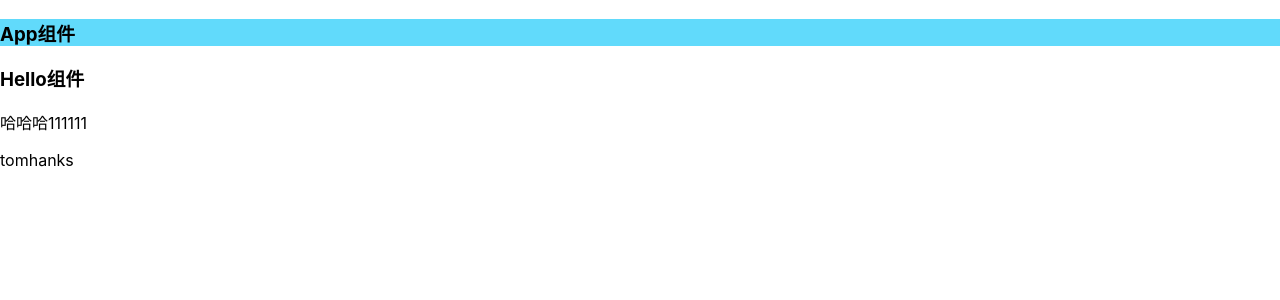
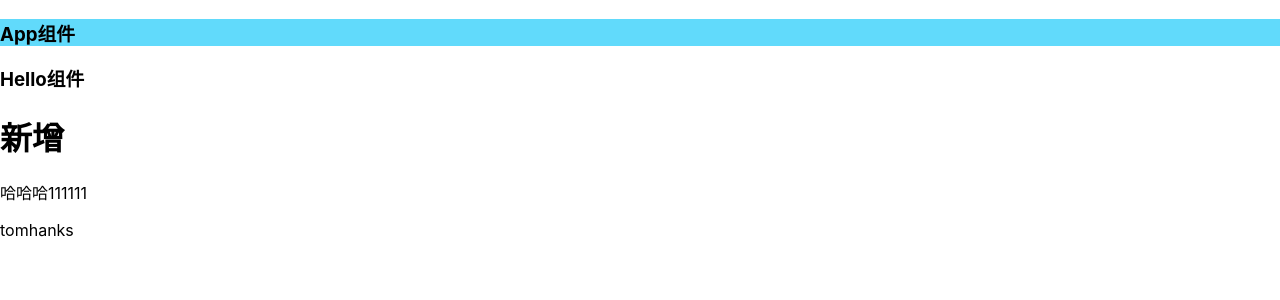
Before and after one commit to Xuan1202/myapp-ts, a React (Create React App) app: page / in a window 1280 px wide. Shown: the top 300 px of the page. Built offline with nearby package versions, Linux system fonts and the light colour scheme.

Commit message:
fix: 新增h1标签

```diff
--- a/src/Hello.tsx
+++ b/src/Hello.tsx
@@ -8,8 +8,9 @@ interface Greeting {
 const Hello: React.FC<Greeting> = (props: Greeting) => {
     return (
         <div>
-            <h3>Hello组件</h3>
-            <span>哈哈哈</span>
+                <h3>Hello组件</h3>
+                   <h1>新增</h1>
+                <span>哈哈哈</span>
             <span>111111</span>
             <p>{props.name === 'tom' ? props.name + 'hanks' : props.name}</p>
         </div>
```
Also changed, not shown: 1 other file (tests, documents, lock files or other folders).
